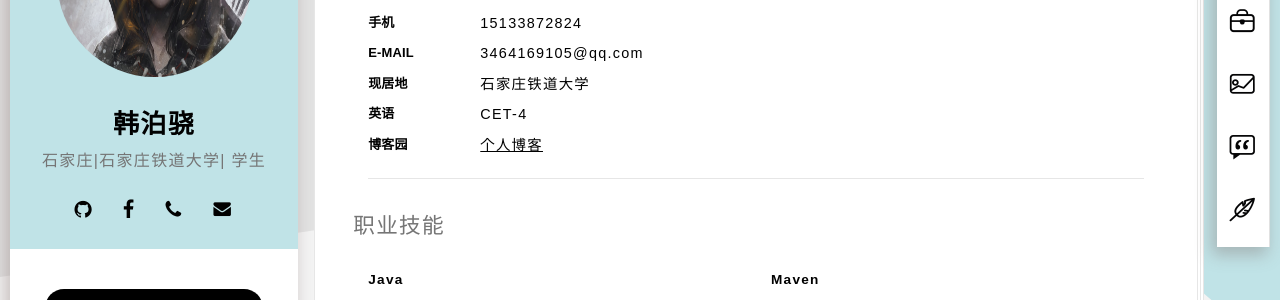
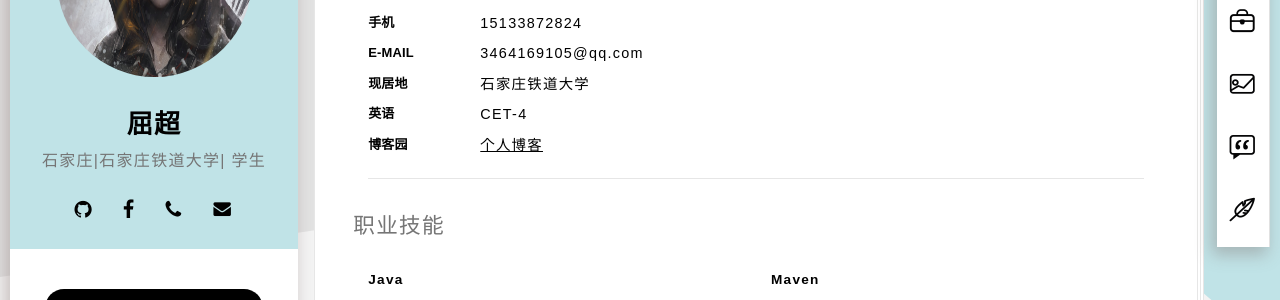
Before and after one commit to crimson23425/crimson23425.github.io, a Jekyll site: the page built from index.html, in a window 1280 px wide. Shown: the part 178-478 px from the top of the page. Built offline with Jekyll 4.4.1, drawn with Linux system fonts in a browser that asks for light colours; some web fonts are replaced.

Commit message:
Update personal.html

```diff
--- a/_includes/personal.html
+++ b/_includes/personal.html
@@ -1,7 +1,7 @@
 <article id="ace-card" class="ace-card bg-primary">
   <div class="ace-card-inner text-center">
     <img class="avatar avatar-195" src="{{ '/styles/img/personal.png' | prepend: site.baseurl }}" width="195" height="195" alt="">
-    <h1>韩泊骁</h1>
+    <h1>屈超</h1>
     <p class="text-muted">石家庄|石家庄铁道大学| 学生</p>
     <ul class="ace-social clear-list">
       <li><a href="{{ site.github }}" title="{{ site.github }}" target="_blank"><span class="ace-icon ace-icon-github"></span></a></li>
```
